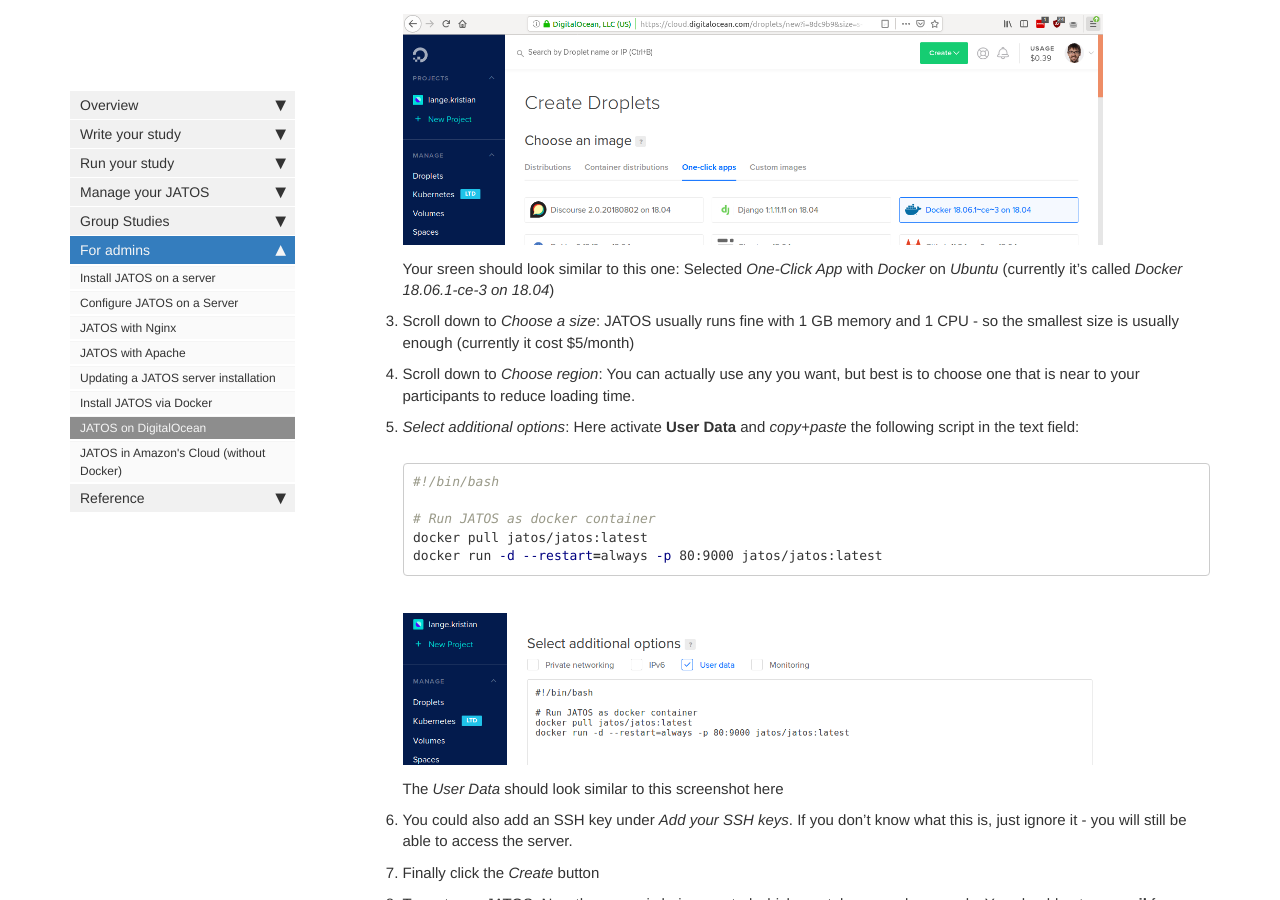
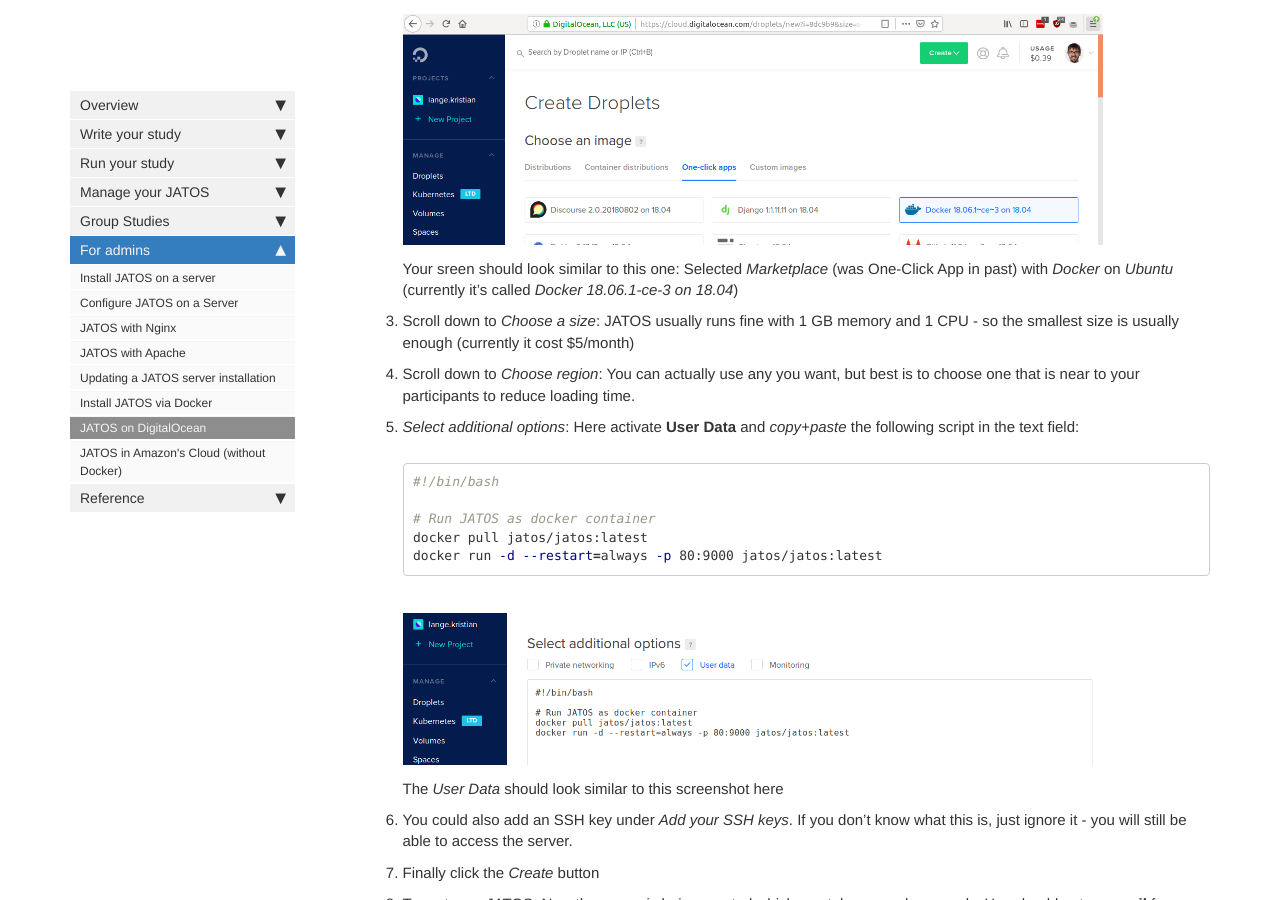
Before and after one commit to kristian-lange-tw/JATOS_docs_v3, a Jekyll site: the page built from pages/JATOS-on-DigitalOcean.md, in a window 1280 px wide and 900 px high, scrolled down 761 px. Built offline with Jekyll 4.4.1, drawn with Linux system fonts in a browser that asks for light colours; nearby versions of some CDN libraries; comment, search, counter and statistics services are not loaded.

Commit message:
Update JATOS-on-DigitalOcean.md

```diff
--- a/pages/JATOS-on-DigitalOcean.md
+++ b/pages/JATOS-on-DigitalOcean.md
@@ -25,9 +25,9 @@
 
 1. Use this [link](https://cloud.digitalocean.com/droplets/new?image=docker-18-04) to create a Droplet with _Docker_ on _Ubuntu_ pre-installed. Do not press _Create_ yet - we need to set up things first.
 
-   ![Selected One-Click App with Docker on Ubuntu](images/Screenshot-DigitalOcean-createDroplet-oneClickApp.png)
+   ![Selected Marketplace with Docker on Ubuntu](images/Screenshot-DigitalOcean-createDroplet-oneClickApp.png)
 
-   Your sreen should look similar to this one: Selected _One-Click App_ with _Docker_ on _Ubuntu_ (currently it's called _Docker 18.06.1-ce-3 on 18.04_)
+   Your sreen should look similar to this one: Selected _Marketplace_ (was One-Click App in past) with _Docker_ on _Ubuntu_ (currently it's called _Docker 18.06.1-ce-3 on 18.04_)
 
 1. Scroll down to _Choose a size_: JATOS usually runs fine with 1 GB memory and 1 CPU - so the smallest size is usually enough (currently it cost $5/month)
 
```
